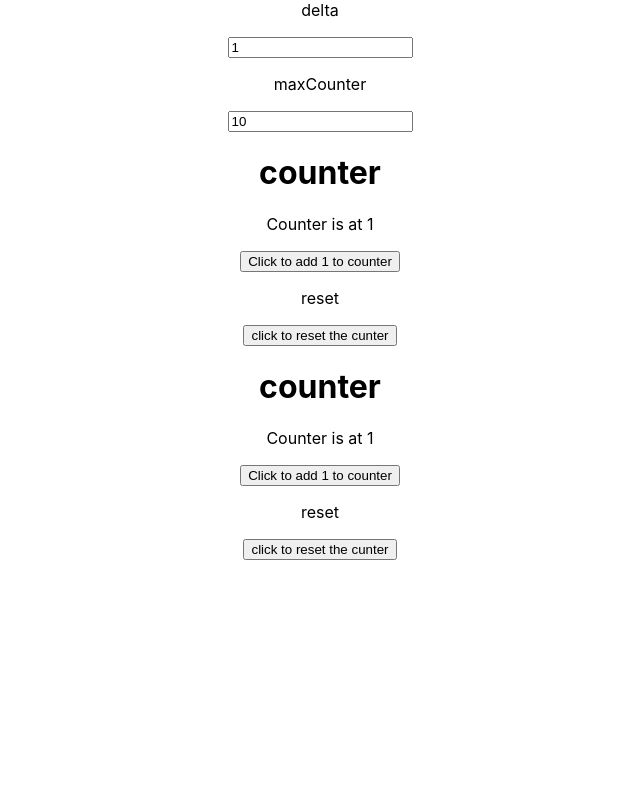
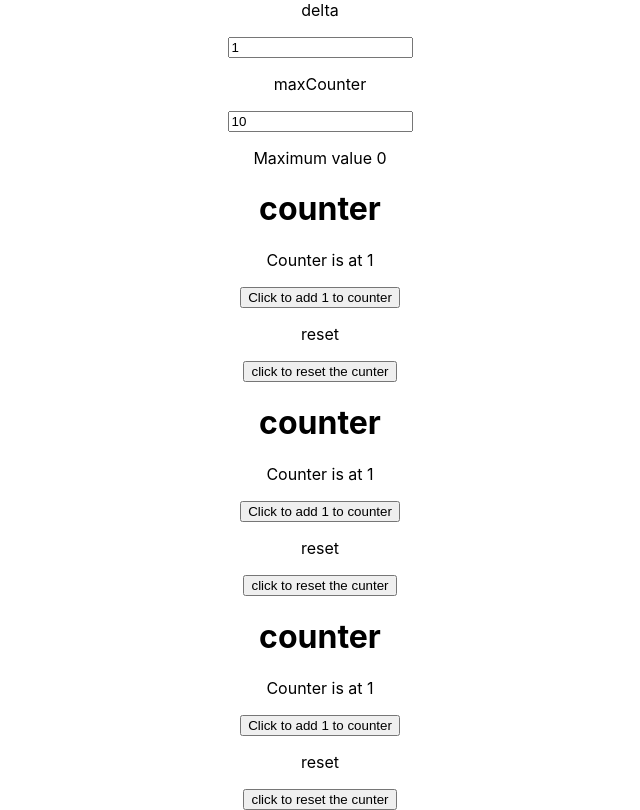
Before and after one commit to aviad1aviad/usestate, a React (Create React App) app: page / in a window 1280 px wide. Shown: the whole page, without its empty margins (320-960 px from the left). Built offline with nearby package versions, Linux system fonts and the light colour scheme.

Commit message:
exercise 4

```diff
--- a/src/App.js
+++ b/src/App.js
@@ -7,6 +7,7 @@ function App() {
   const [delta, setDelta] = useState(1)
   const [maxCounter,setMaxCounter] = useState (10)
   const [reset, setReset] = useState(false)
+  const [counterMax, setCounterMax] = useState(0)
 
   function handleDelta(e) {
     setDelta(Number(e.target.value))
@@ -17,6 +18,10 @@ function App() {
   function getReset(data){
     console.log(data)
     setReset(data)
+  }
+  function getCounter (counter) {
+    if (counter > counterMax)
+    setCounterMax (counter)
   }
 
 
@@ -29,8 +34,10 @@ function App() {
       maxCounter
       <p/>
       <input type = "number" value = {maxCounter} onChange = {handleMax}/>
-      <Counter delta = {delta} maxCounter = {maxCounter} getReset = {getReset} needToReset = {reset}/>
-      <Counter delta = {delta} maxCounter = {maxCounter} getReset = {getReset} needToReset = {reset}/>
+      <p> Maximum value {counterMax} </p>
+      <Counter delta = {delta} maxCounter = {maxCounter} getReset = {getReset} needToReset = {reset} getCounter = {getCounter}/>
+      <Counter delta = {delta} maxCounter = {maxCounter} getReset = {getReset} needToReset = {reset} getCounter = {getCounter}/>
+      <Counter delta = {delta} maxCounter = {maxCounter} getReset = {getReset} needToReset = {reset} getCounter = {getCounter}/>
     </div>
   );
 }
--- a/src/counter.js
+++ b/src/counter.js
@@ -1,6 +1,6 @@
 import { useState, useEffect} from "react";
 function Counter(props) {
-    const {delta, maxCounter, getReset, needToReset} = props
+    const {delta, maxCounter, getReset, needToReset, getCounter} = props
     const [count, setCount] = useState(1)
 
     useEffect(() => {
@@ -14,7 +14,11 @@ function Counter(props) {
     function incr(){
         setCount (
             function (oldCount) {
-              if (oldCount + delta >maxCounter) return 0
+              if (oldCount + delta >maxCounter) {
+                getCounter(0)
+                return 0
+              }
+              getCounter (oldCount + delta)
               return oldCount + delta
             }
         )
```
